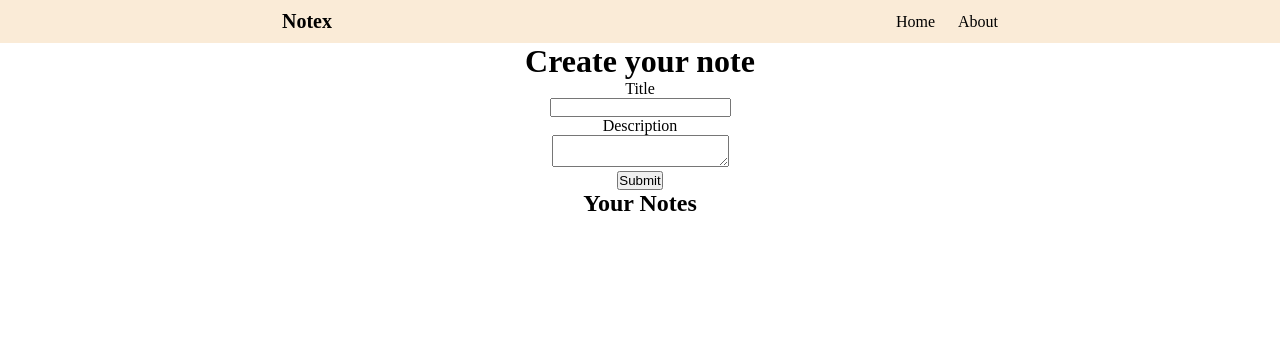
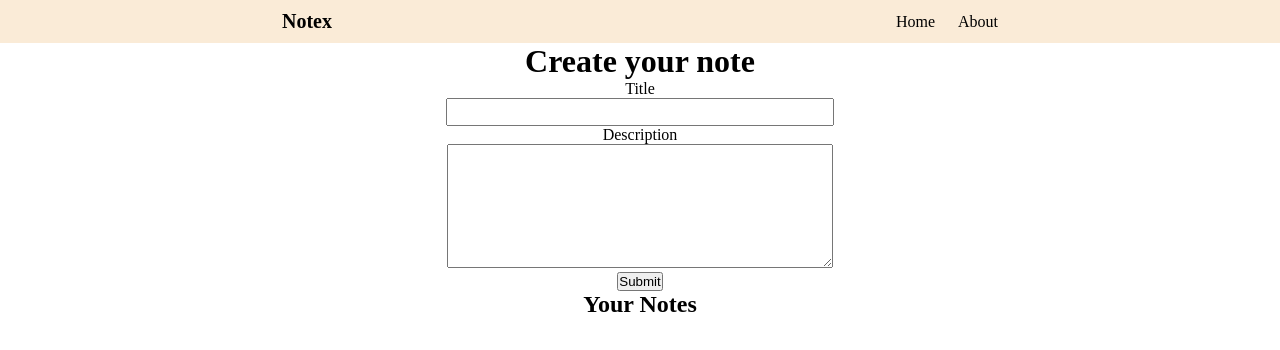
Before and after one commit to DRPatel75/simple-notes, a React (Vite) app: page / in a window 1280 px wide. Shown: the top 350 px of the page. Built offline with nearby package versions, Linux system fonts and the light colour scheme.

Commit message:
Styling Change

```diff
--- a/src/App.css
+++ b/src/App.css
@@ -31,3 +31,13 @@ form{
 h1, h2{
   text-align: center;
 }
+
+input[type='text']{
+  width: 30vw;
+  height: 24px;
+}
+
+textarea{
+  width: 30vw;
+  height: 122px;
+}
```
